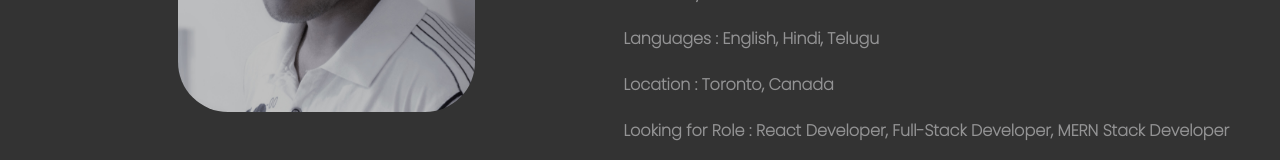
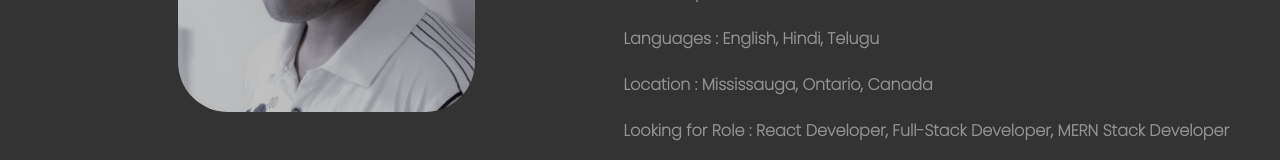
Before and after one commit to Coderman136/rv-portfolio-client, a React (Create React App) app: page /about in a window 1280 px wide. Shown: the part 522-682 px from the top of the page. Built offline with nearby package versions, Linux system fonts and the light colour scheme; a web font is replaced by a local one.

Commit message:
updated location name

```diff
--- a/src/components/About/index.jsx
+++ b/src/components/About/index.jsx
@@ -23,7 +23,7 @@ function About() {
          <p> Age : 27 </p>
          <p> Nationaity: Indian </p>
          <p> Languages : English, Hindi, Telugu </p>
-         <p> Location : Toronto, Canada </p>
+         <p> Location : Mississauga, Ontario, Canada </p>
          <p> Looking for Role : React Developer, Full-Stack Developer, MERN Stack Developer </p>
          <button>  <a href=""> Download CV </a>  </button>
         </div>
--- a/src/components/Contact/index.jsx
+++ b/src/components/Contact/index.jsx
@@ -73,16 +73,8 @@ function Contact() {
 
    <div className="my_contact">
 
-    {/* <iframe
-   src="https://www.google.com/maps/embed?pb=!1m18!1m12!1m3!1d2797.3128677995164!2d-73.63219118447886!3d45.48364407910118!2m3!1f0!2f0!3f0!3m2!1i1024!2i768!4f13.1!3m3!1m2!1s0x4cc91757818341ab%3A0xa41187c15ac0afc3!2s5136%20Decarie%20Blvd%2C%20Montreal%2C%20QC%20H3X%202H9!5e0!3m2!1sen!2sca!4v1630163406863!5m2!1sen!2sca"
-   frameBorder=""
-    // allowfullscreen=""
-    aria-hidden="false"
-    tabIndex ="0"
-   ></iframe> */}
    <iframe src="https://www.google.com/maps/embed?pb=!1m18!1m12!1m3!1d369973.65558336105!2d-79.77453057823067!3d43.576984339610874!2m3!1f0!2f0!3f0!3m2!1i1024!2i768!4f13.1!3m3!1m2!1s0x882b469fe76b05b7%3A0x3146cbed75966db!2sMississauga%2C%20ON!5e0!3m2!1sen!2sca!4v1630732131852!5m2!1sen!2sca"
    frameBorder=""
-    // allowfullscreen=""
     aria-hidden="false"
     tabIndex ="0"></iframe>
 
@@ -93,7 +85,7 @@ function Contact() {
    <p>thoka.rao@mail.mcgill.ca</p>
 
    <h4>Address</h4>
-   <p> Missisaunga, Ontario, Canada </p>
+   <p> Mississauga, Ontario, Canada </p>
 
    </div>
 
```
